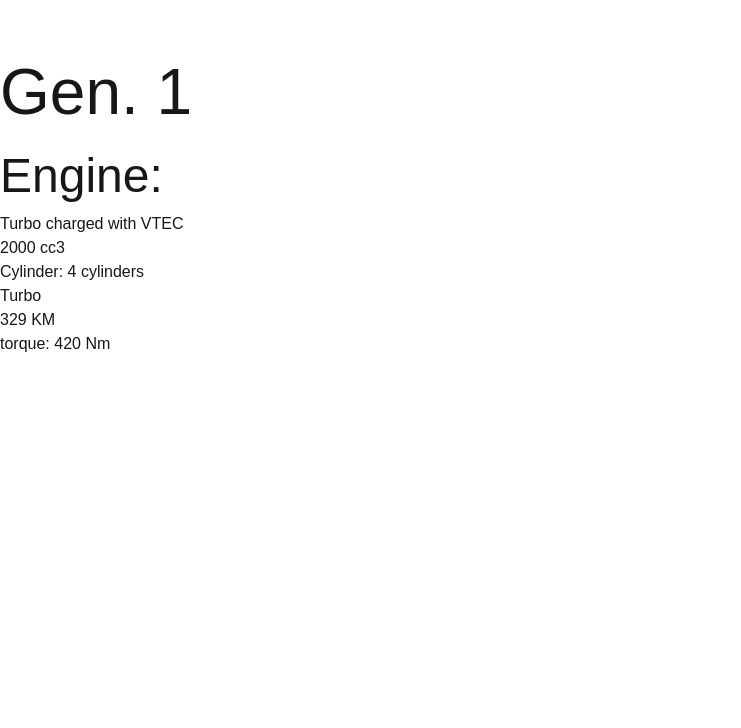
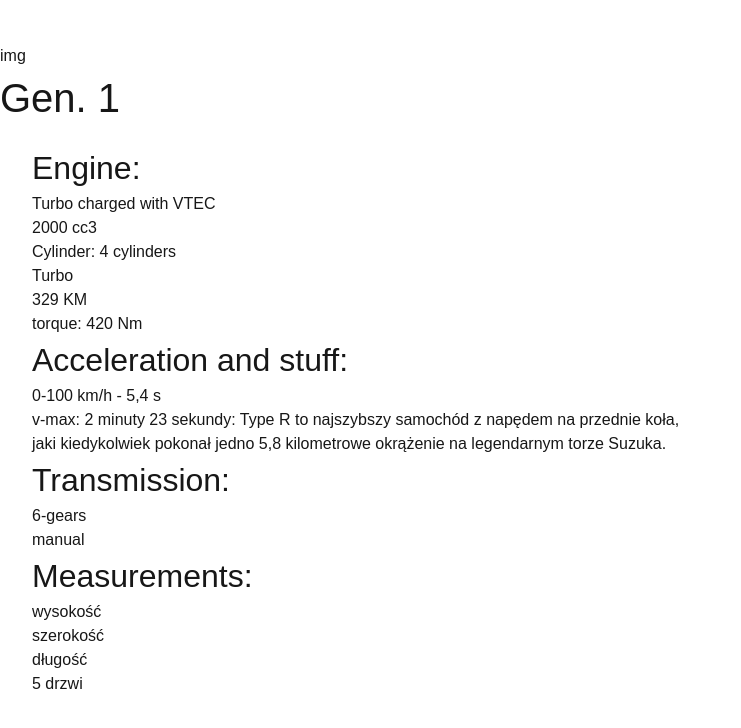
Before and after one commit to PiotrCembrowski/motorinfo, a Next.js app: page /car/1 in a window 1280 px wide. Shown: the top 728 px of the page, without its empty margins (0-741 px from the left). Built offline with nearby package versions, Linux system fonts and the light colour scheme.

Commit message:
adding css

```diff
--- a/app/car/[name]/page.tsx
+++ b/app/car/[name]/page.tsx
@@ -9,9 +9,11 @@
 
   return (
     <div className="w-[1440px] m-auto mt-11">
+      img
       <h1 className="capitalize">{name}</h1>
       <h2>Gen. 1</h2>
-      <div>
+      <div className="grid grid-cols-2">
+        <div className="bg-white py-4 px-8">
           <div>
             <h3>Engine: </h3>
             <p>Turbo charged with VTEC</p>
@@ -21,6 +23,29 @@
             <p>329 KM</p>
             <p>torque: 420 Nm</p>
           </div>
+          <div>
+            <h3>Acceleration and stuff:</h3>
+            <p>0-100 km/h - 5,4 s</p>
+            <p>
+              v-max: 2 minuty 23 sekundy: Type R to najszybszy samochód z
+              napędem na przednie koła, jaki kiedykolwiek pokonał jedno 5,8
+              kilometrowe okrążenie na legendarnym torze Suzuka.
+            </p>
+          </div>
+          <div>
+            <h3>Transmission:</h3>
+            <p>6-gears</p>
+            <p>manual</p>
+          </div>
+          <div>
+            <h3>Measurements: </h3>
+            <p>wysokość</p>
+            <p>szerokość</p>
+            <p>długość</p>
+            <p>5 drzwi</p>
+          </div>
+        </div>
+        <div></div>
       </div>
     </div>
   );
--- a/app/globals.css
+++ b/app/globals.css
@@ -21,14 +21,14 @@
 }
 
 h1 {
-  font-size: 4.5rem;
+  font-size: 3rem;
 }
 h2 {
-  font-size: 4rem;
+  font-size: 2.5rem;
 }
 h3 {
-  font-size: 3rem;
+  font-size: 2rem;
 }
 h4 {
-  font-size: 2rem;
+  font-size: 1.5rem;
 }
```
Lines whose indentation alone changed are shown as unchanged.
